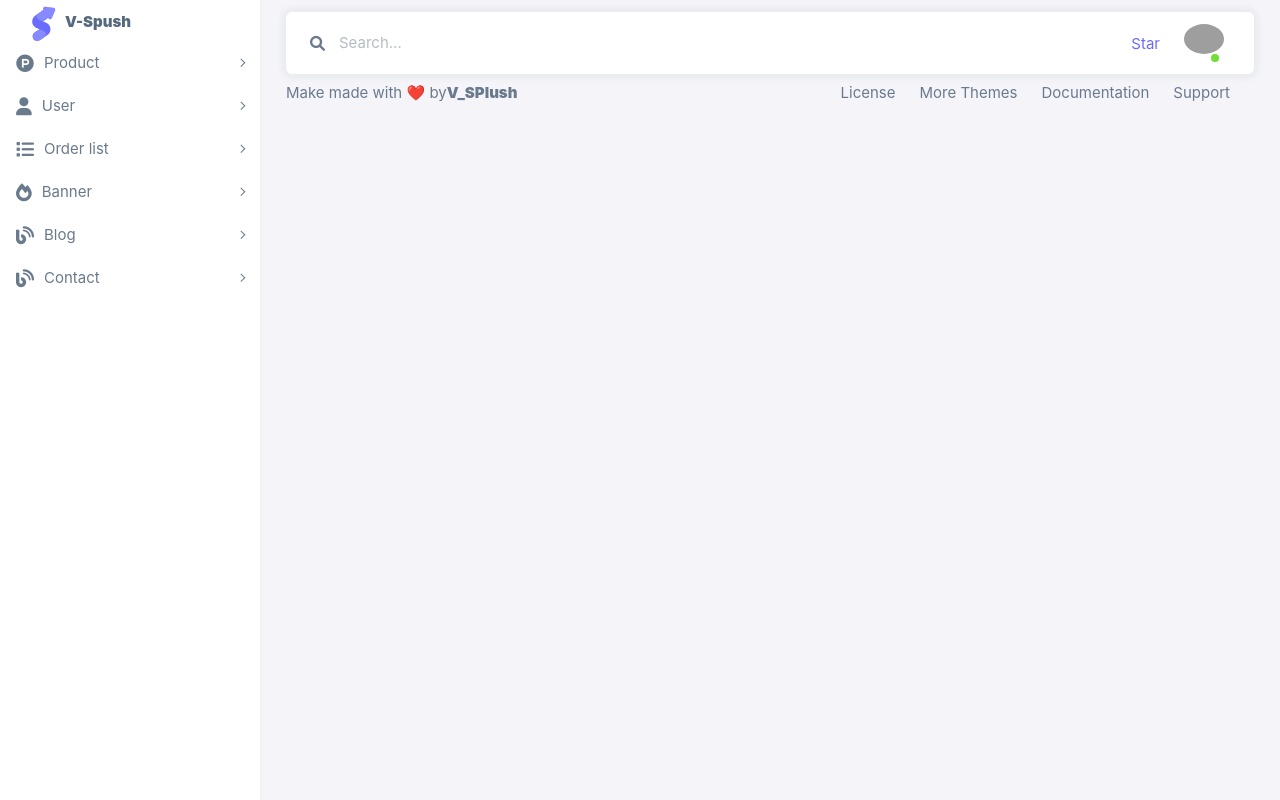
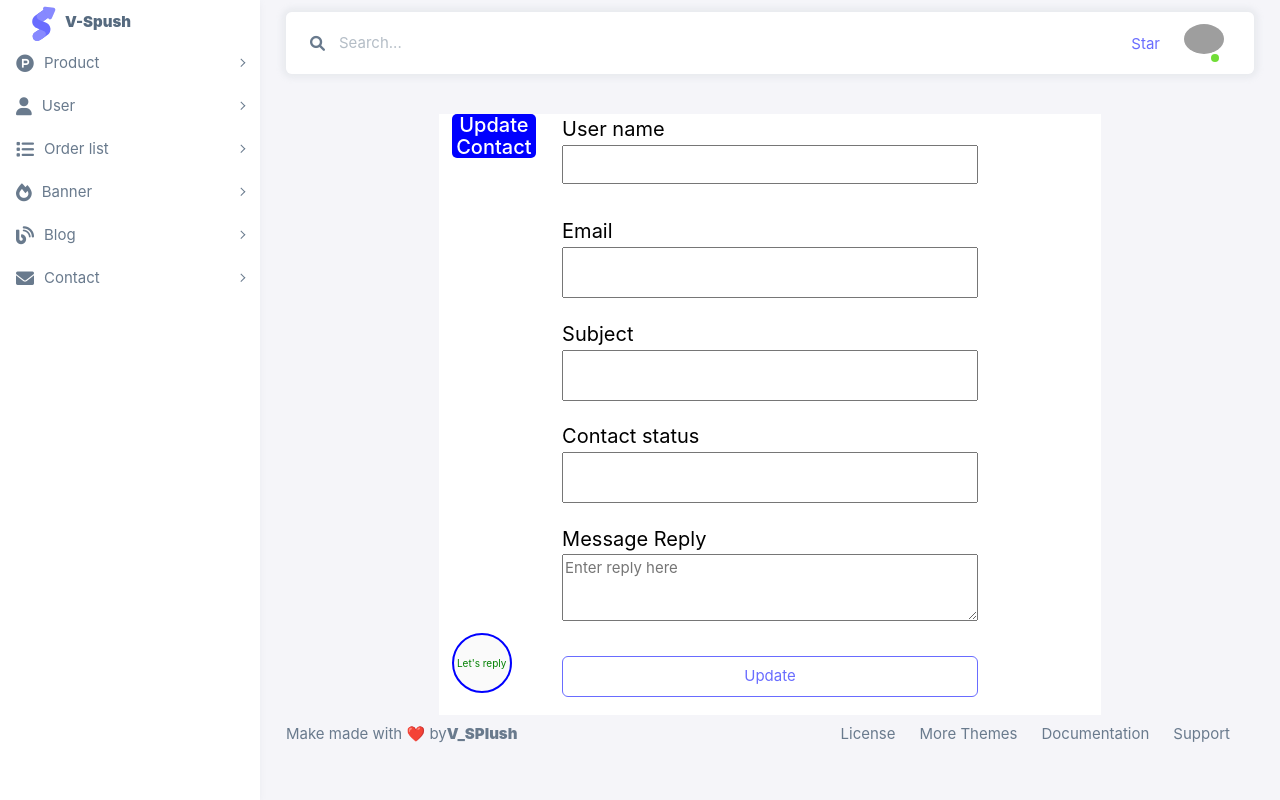
Before and after one commit to HoThiSang/V-Spush-front-end-admin, a React (Create React App) app: page /update-contact/1 in a window 1280 px wide. Built offline with nearby package versions, Linux system fonts and the light colour scheme; no server answers; grey boxes are pictures that could not be loaded; a web font is replaced by a local one.

Commit message:
feat: handle api update contact refer to ST-223

```diff
--- a/package.json
+++ b/package.json
@@ -10,6 +10,7 @@
     "axios": "^1.7.2",
     "react": "^18.3.1",
     "react-dom": "^18.3.1",
+    "react-hook-form": "^7.51.5",
     "react-router": "^6.23.1",
     "react-router-dom": "^6.23.1",
     "react-scripts": "5.0.1",
--- a/src/App.js
+++ b/src/App.js
@@ -1,6 +1,6 @@
 import { Routes, Route } from "react-router";
 // import Home from "./pages/Home";
-import { Order, Blog , CreateBlog,ShowContact} from "./pages";
+import { Order, Blog , CreateBlog,ShowContact,UpdateContact} from "./pages";
 import { Footer } from "./layouts/Footer";
 import { NavBar } from "./layouts/NavBar";
 import SideBar from "./layouts/Sidebar";
@@ -22,6 +22,8 @@ function App() {
                 {/* <Route path="/orders" element={<Order />} /> */}
                 <Route path="/contacts" element={<ShowContact />} />
                 <Route path="/banner" element={<Banner />} />
+                <Route path="/update-contact/:id" element={<UpdateContact />} />
+
               </Route>
             </Routes>
             <Footer />
--- a/src/data/SideBar.js
+++ b/src/data/SideBar.js
@@ -27,7 +27,7 @@ export const SideBarData = [
 
     {
         title : 'Contact',
-        name : 'fa-solid fa-blog',
+        name : 'fa-solid  fa-envelope',
         link:'contacts'
     }
 ]
--- /dev/null
+++ b/src/pages/Contact/UpdateContact.js
@@ -0,0 +1,177 @@
+import axiosService from "../../services/configAxios";
+import { useEffect, useState } from "react";
+import { useParams, useNavigate } from "react-router";
+import { useForm } from "react-hook-form";
+import "./style.css";
+
+function UpdateContact() {
+  const { id } = useParams();
+  const [contact, setContact] = useState({});
+  const [success, setSuccess] = useState("Let's reply");
+  const {
+    register,
+    handleSubmit,
+    formState: { errors },
+  } = useForm();
+
+  useEffect(() => {
+    getContact();
+  }, []);
+
+  const getContact = async () => {
+    try {
+      const res = await axiosService.get(`/admin-view-contact/${id}`);
+      setContact(res.data.data);
+    } catch (error) {
+      console.error("Failed to fetch contact", error);
+    }
+  };
+
+  const updateContact = async () => {
+    try {
+      const res = await axiosService.post(`/admin-reply-contact/${id}`, contact);
+      setContact(res.data);
+      setSuccess("Successfully");
+    } catch (error) {
+      console.error("Failed to update contact", error);
+      setSuccess("");
+    }
+  };
+
+  return (
+    <div className="container">
+      <div className="row row-update-contact">
+        <div className="col-lg-2"></div>
+        <div className="col-lg-8 form-update-contact">
+          <form onSubmit={handleSubmit(updateContact)}>
+            <div className="row">
+              <div className="col-lg-2">
+                <h3 className="update-contact">Update Contact</h3>
+              </div>
+              <div className="col-lg-8">
+                <label htmlFor="name" className="object-contact">
+                  User name
+                </label>
+                <br />
+                <input
+                  type="text"
+                  name=""
+                  id=""
+                  value={contact.name}
+                  className="input-update-contact"
+                />
+              </div>
+              <div className="col-lg-2">
+              </div>
+            </div>
+            <div className="row">
+              <div className="col-lg-2"></div>
+              <div className="col-lg-8">
+                <br />
+                <label htmlFor="email" className="object-contact">
+                  Email
+                </label>
+                <br />
+                <input
+                  type="text"
+                  name=""
+                  id=""
+                  value={contact.email}
+                  className="input-update-contact"
+                />
+              </div>
+              <div className="col-lg-2"></div>
+            </div>
+            <div className="row">
+              <div className="col-lg-2"></div>
+              <div className="col-lg-8">
+                <br />
+
+                <label htmlFor="subject" className="object-contact">
+                  Subject
+                </label>
+                <br />
+                <input
+                  type="text"
+                  name=""
+                  id=""
+                  value={contact.subject}
+                  className="input-update-contact"
+                />
+              </div>
+              <div className="col-lg-2"></div>
+            </div>
+            <div className="row">
+              <div className="col-lg-2"></div>
+              <div className="col-lg-8">
+                <br />
+                <label htmlFor="contact_status" className="object-contact">
+                  Contact status
+                </label>
+                <br />
+                <input
+                  type="text"
+                  name=""
+                  id=""
+                  value={contact.contact_status}
+                  className="input-update-contact"
+                />
+              </div>
+              <div className="col-lg-2"></div>
+            </div>
+            <div className="row">
+              <div className="col-lg-2"></div>
+              <div className="col-lg-8">
+                <br />
+                <label htmlFor="message" className="object-contact">
+                  Message Reply
+                </label>
+                <br />
+                <textarea
+                  {...register("message", {
+                    required: "Message is required",
+                    validate: (value) =>
+                      value.length > 10 ||
+                      "Message must be longer than 10 characters",
+                  })}
+                  type="text"
+                  id="message"
+                  placeholder="Enter reply here"
+                  onChange={(e) => {
+                    setContact({ ...contact, message: e.target.value });
+                  }}
+                  className="input-update-contact"
+                />
+              </div>
+              <div className="col-lg-2"></div>
+            </div>
+            <div className="row">
+              <div className="col-lg-2"><input
+                  htmlFor=""
+                  className="success-contact"
+                  value={success}
+                  disabled
+                /></div>
+              <div className="col-lg-8">
+                <br />
+                {errors.message && (
+                  <p className="error-input">{errors.message.message}</p>
+                )}
+                <button
+                  type="submit"
+                  className="btn btn-outline-primary input-update-contact"
+                >
+                  Update
+                </button>
+              </div>
+              <div className="col-lg-2"></div>
+            </div>
+          </form>
+        </div>
+        <div className="col-lg-2"></div>
+      </div>
+    </div>
+  );
+}
+
+export default UpdateContact;
--- a/src/pages/Contact/index.js
+++ b/src/pages/Contact/index.js
@@ -26,17 +26,17 @@ function ShowContact() {
       <div className="content-wrapper">
         <div className="container-xxl flex-grow-1 container-p-y">
           <div className="card">
-            <h5 className="card-header">Contacts</h5>
+            <h5 className="card-header title-contact">Contacts</h5>
             <div className="table-responsive text-nowrap">
               <table className="table">
                 <thead>
-                  <tr>
-                    <th>Name</th>
-                    <th>Email</th>
-                    <th>Subject</th>
-                    <th>Message</th>
-                    <th>Contact Status</th>
-                    <th>Action</th>
+                  <tr >
+                    <th className="title-contact">Name</th>
+                    <th className="title-contact">Email</th>
+                    <th className="title-contact">Subject</th>
+                    <th className="title-contact">Message</th>
+                    <th className="title-contact">Contact Status</th>
+                    <th className="title-contact">Action</th>
                   </tr>
                 </thead>
                 <tbody className="table-border-bottom-0">
@@ -68,6 +68,10 @@ function ShowContact() {
                               index === openedMenuIndex ? "show" : ""
                             }`}
                           >
+                           <Link to={`/update-contact/${contact.id}`} className="dropdown-item">
+                          <i className="fa-solid fa-pen"></i> Edit
+                          </Link>
+
 
                             <a className="dropdown-item" href="#!">
                               <i className="fa-solid fa-trash"></i>
--- /dev/null
+++ b/src/pages/Contact/style.css
@@ -0,0 +1,47 @@
+.row-update-contact {
+  margin-top: 40px;
+}
+.title-contact {
+  margin-top: 30px;
+  color: white;
+  background-color: blue;
+  width: 12%;
+  border-radius: 10px 10px 10px 10px;
+}
+
+.update-contact {
+  color: white;
+  background-color: blue;
+  border-radius: 5px 5px 5px 5px;
+  font-size: 20px;
+  text-align: center;
+}
+.table th.title-contact {
+  color: black;
+}
+
+.object-contact {
+  color: black;
+  font-size: 20px;
+}
+.input-update-contact {
+  width: 100%;
+  min-height: 50%;
+  margin-bottom: 20px;
+}
+.success-contact {
+  color: green;
+  font-size: 10px;
+  float: left;
+  border: 2px solid blue;
+  border-radius: 50%;
+  width: 60px;
+  height: 60px;
+  text-align: center;
+}
+.error-input {
+  color: red;
+}
+.form-update-contact {
+  background-color: white;
+}
--- a/src/pages/index.js
+++ b/src/pages/index.js
@@ -3,3 +3,4 @@ export {default as Blog } from './Blog/index'
 export {default as CreateBlog } from './Blog/CreateBlog'
 export {default as ShowContact} from './Contact/index'
 export {default as Banner} from './Banner/index'
+export {default as UpdateContact} from './Contact/UpdateContact'
```
Also changed, not shown: 1 other file (tests, documents, lock files or other folders).
